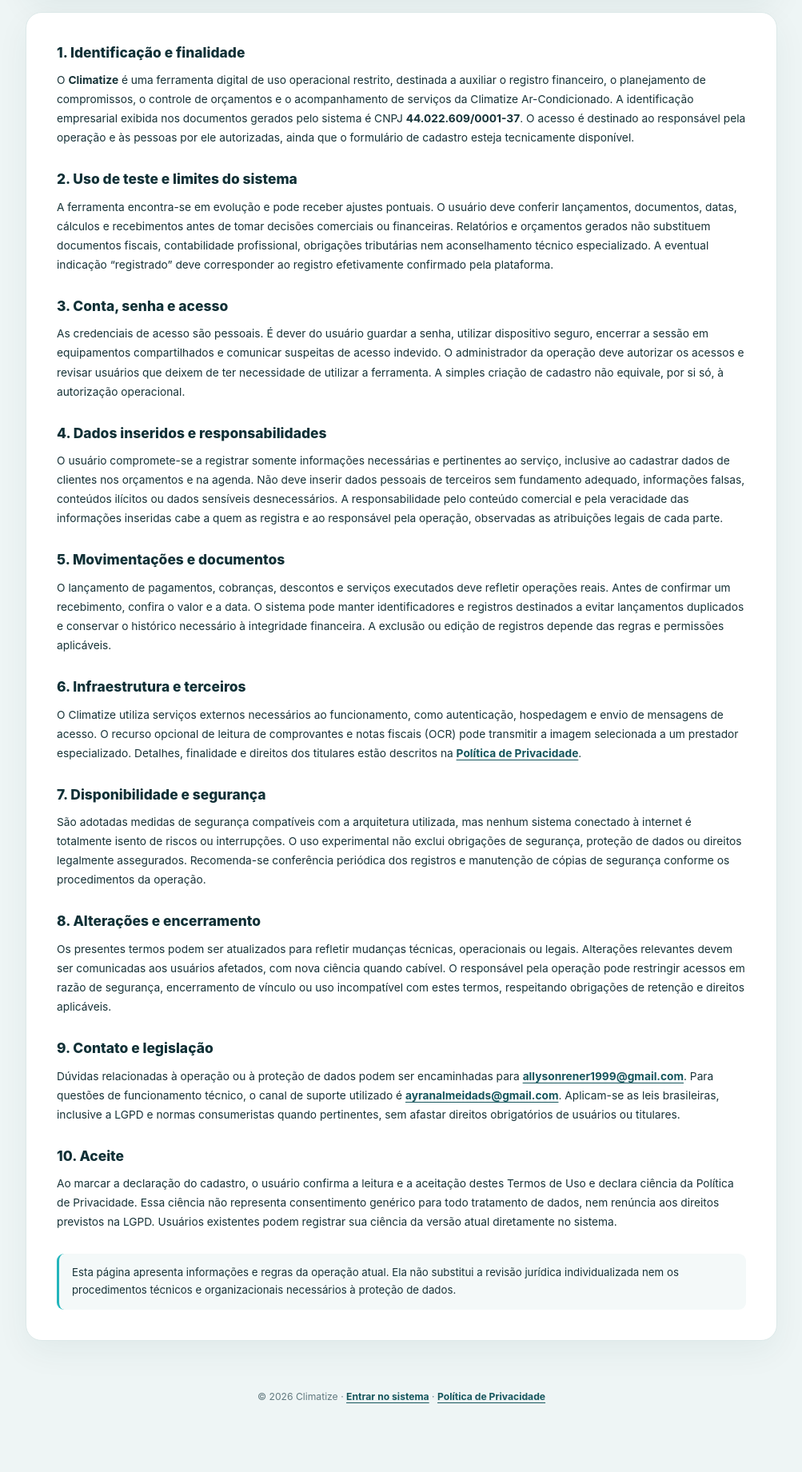
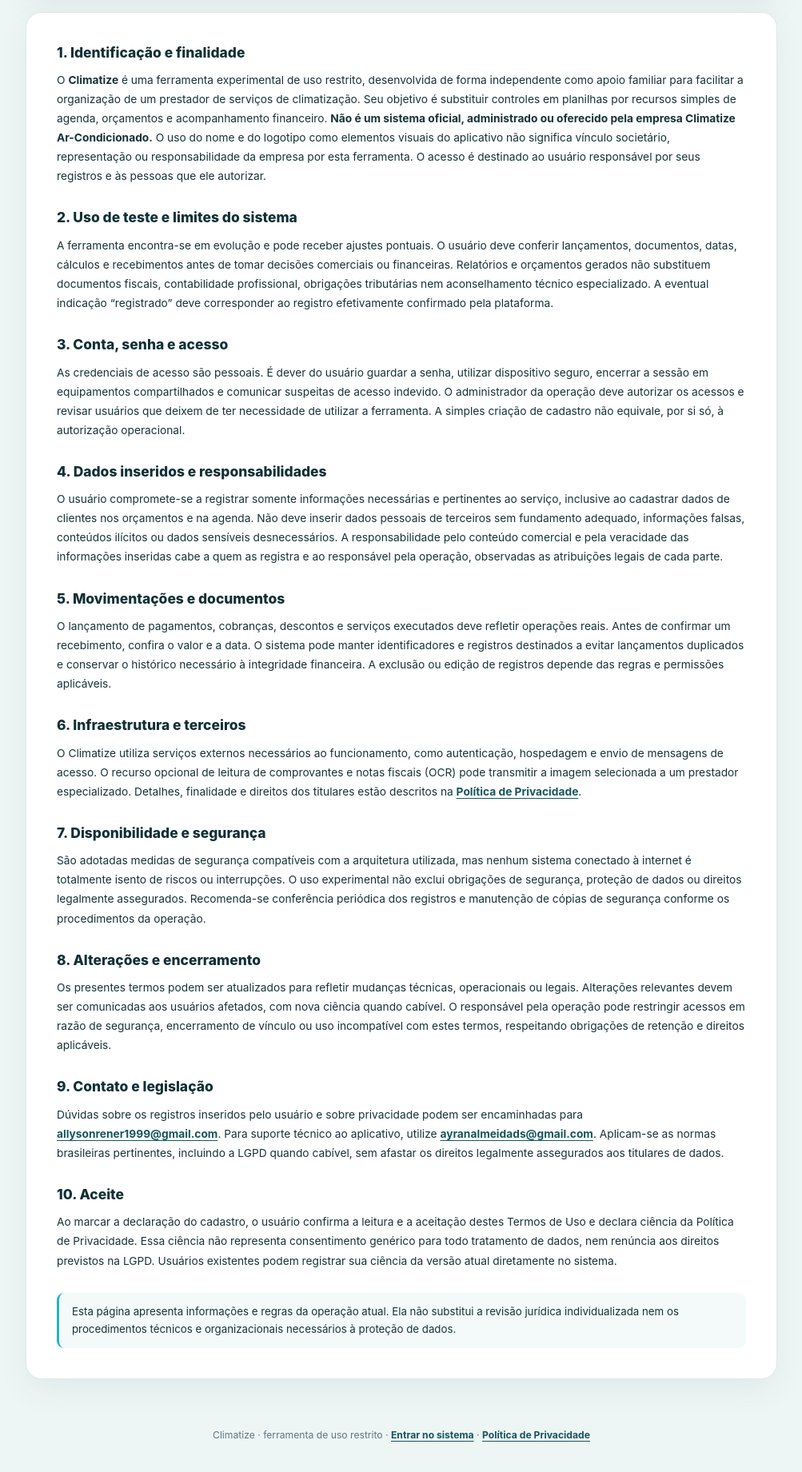
Before and after one commit to ayranalmeidads-bot/climatizefinan, a plain HTML site: page termos.html in a window 1280 px wide. Shown: the part 383-2224 px from the top of the page at 80% size, without its empty margins (138-1141 px from the left). Before the commit the page ends 2176 px from the top, so only its background shows below. Drawn offline with Linux system fonts and the light colour scheme.

Commit message:
Add files via upload

```diff
--- a/termos.html
+++ b/termos.html
@@ -2,7 +2,7 @@
 <html lang="pt-BR"><head><meta charset="utf-8"><meta name="viewport" content="width=device-width, initial-scale=1"><meta name="robots" content="index,follow"><meta name="description" content="Regras objetivas para utilização responsável e segura da ferramenta de gestão Climatize."><meta name="color-scheme" content="light dark"><meta name="theme-color" content="#0d383e"><title>Climatize · Termos de Uso</title>
 <script>(function(){try{var v=localStorage.getItem('climatize_theme_v21');document.documentElement.dataset.theme=v==='dark'||v==='light'?v:'light'}catch(e){document.documentElement.dataset.theme='light'}})();</script>
 <link rel="icon" href="icon-192-v22.png"><link rel="stylesheet" href="ui-v23.css?v=20261117.2340"><link rel="stylesheet" href="legal.css?v=20261117.2350"></head>
-<body class="legal-layout"><header class="legal-header"><div class="legal-brand"><img src="climatize.png" alt="Logo Climatize"><b>Climatize · Gestão de Serviços</b></div><a href="index.html">Voltar ao aplicativo</a></header><main class="legal-content" id="conteudo"><div class="legal-intro"><span class="legal-overline">Transparência e segurança</span><h1>Termos de Uso</h1><p>Regras objetivas para utilização responsável e segura da ferramenta de gestão Climatize.</p><p class="legal-meta">Versão 1.0 · 17/11/2026 · Uso operacional restrito</p><div class="legal-links"><a href="privacidade.html">Consultar Política de Privacidade</a></div></div><article class="legal-main"><section><h2>1. Identificação e finalidade</h2><p>O <strong>Climatize</strong> é uma ferramenta digital de uso operacional restrito, destinada a auxiliar o registro financeiro, o planejamento de compromissos, o controle de orçamentos e o acompanhamento de serviços da Climatize Ar-Condicionado. A identificação empresarial exibida nos documentos gerados pelo sistema é CNPJ <strong>44.022.609/0001-37</strong>. O acesso é destinado ao responsável pela operação e às pessoas por ele autorizadas, ainda que o formulário de cadastro esteja tecnicamente disponível.</p></section>
+<body class="legal-layout"><header class="legal-header"><div class="legal-brand"><img src="climatize.png" alt="Logo Climatize"><b>Climatize · Gestão de Serviços</b></div><a href="index.html">Voltar ao aplicativo</a></header><main class="legal-content" id="conteudo"><div class="legal-intro"><span class="legal-overline">Transparência e segurança</span><h1>Termos de Uso</h1><p>Regras objetivas para utilização responsável e segura da ferramenta de gestão Climatize.</p><p class="legal-meta">Versão 1.0 · 17/11/2026 · Uso operacional restrito</p><div class="legal-links"><a href="privacidade.html">Consultar Política de Privacidade</a></div></div><article class="legal-main"><section><h2>1. Identificação e finalidade</h2><p>O <strong>Climatize</strong> é uma ferramenta experimental de uso restrito, desenvolvida de forma independente como apoio familiar para facilitar a organização de um prestador de serviços de climatização. Seu objetivo é substituir controles em planilhas por recursos simples de agenda, orçamentos e acompanhamento financeiro. <strong>Não é um sistema oficial, administrado ou oferecido pela empresa Climatize Ar-Condicionado.</strong> O uso do nome e do logotipo como elementos visuais do aplicativo não significa vínculo societário, representação ou responsabilidade da empresa por esta ferramenta. O acesso é destinado ao usuário responsável por seus registros e às pessoas que ele autorizar.</p></section>
 <section><h2>2. Uso de teste e limites do sistema</h2><p>A ferramenta encontra-se em evolução e pode receber ajustes pontuais. O usuário deve conferir lançamentos, documentos, datas, cálculos e recebimentos antes de tomar decisões comerciais ou financeiras. Relatórios e orçamentos gerados não substituem documentos fiscais, contabilidade profissional, obrigações tributárias nem aconselhamento técnico especializado. A eventual indicação “registrado” deve corresponder ao registro efetivamente confirmado pela plataforma.</p></section>
 <section><h2>3. Conta, senha e acesso</h2><p>As credenciais de acesso são pessoais. É dever do usuário guardar a senha, utilizar dispositivo seguro, encerrar a sessão em equipamentos compartilhados e comunicar suspeitas de acesso indevido. O administrador da operação deve autorizar os acessos e revisar usuários que deixem de ter necessidade de utilizar a ferramenta. A simples criação de cadastro não equivale, por si só, à autorização operacional.</p></section>
 <section><h2>4. Dados inseridos e responsabilidades</h2><p>O usuário compromete-se a registrar somente informações necessárias e pertinentes ao serviço, inclusive ao cadastrar dados de clientes nos orçamentos e na agenda. Não deve inserir dados pessoais de terceiros sem fundamento adequado, informações falsas, conteúdos ilícitos ou dados sensíveis desnecessários. A responsabilidade pelo conteúdo comercial e pela veracidade das informações inseridas cabe a quem as registra e ao responsável pela operação, observadas as atribuições legais de cada parte.</p></section>
@@ -10,5 +10,5 @@
 <section><h2>6. Infraestrutura e terceiros</h2><p>O Climatize utiliza serviços externos necessários ao funcionamento, como autenticação, hospedagem e envio de mensagens de acesso. O recurso opcional de leitura de comprovantes e notas fiscais (OCR) pode transmitir a imagem selecionada a um prestador especializado. Detalhes, finalidade e direitos dos titulares estão descritos na <a href="privacidade.html">Política de Privacidade</a>.</p></section>
 <section><h2>7. Disponibilidade e segurança</h2><p>São adotadas medidas de segurança compatíveis com a arquitetura utilizada, mas nenhum sistema conectado à internet é totalmente isento de riscos ou interrupções. O uso experimental não exclui obrigações de segurança, proteção de dados ou direitos legalmente assegurados. Recomenda-se conferência periódica dos registros e manutenção de cópias de segurança conforme os procedimentos da operação.</p></section>
 <section><h2>8. Alterações e encerramento</h2><p>Os presentes termos podem ser atualizados para refletir mudanças técnicas, operacionais ou legais. Alterações relevantes devem ser comunicadas aos usuários afetados, com nova ciência quando cabível. O responsável pela operação pode restringir acessos em razão de segurança, encerramento de vínculo ou uso incompatível com estes termos, respeitando obrigações de retenção e direitos aplicáveis.</p></section>
-<section><h2>9. Contato e legislação</h2><p>Dúvidas relacionadas à operação ou à proteção de dados podem ser encaminhadas para <a href="mailto:allysonrener1999@gmail.com">allysonrener1999@gmail.com</a>. Para questões de funcionamento técnico, o canal de suporte utilizado é <a href="mailto:ayranalmeidads@gmail.com">ayranalmeidads@gmail.com</a>. Aplicam-se as leis brasileiras, inclusive a LGPD e normas consumeristas quando pertinentes, sem afastar direitos obrigatórios de usuários ou titulares.</p></section>
-<section><h2>10. Aceite</h2><p>Ao marcar a declaração do cadastro, o usuário confirma a leitura e a aceitação destes Termos de Uso e declara ciência da Política de Privacidade. Essa ciência não representa consentimento genérico para todo tratamento de dados, nem renúncia aos direitos previstos na LGPD. Usuários existentes podem registrar sua ciência da versão atual diretamente no sistema.</p></section><div class="legal-note">Esta página apresenta informações e regras da operação atual. Ela não substitui a revisão jurídica individualizada nem os procedimentos técnicos e organizacionais necessários à proteção de dados.</div></article></main><footer class="legal-footer">© 2026 Climatize · <a href="index.html">Entrar no sistema</a> · <a href="privacidade.html">Política de Privacidade</a></footer></body></html>
+<section><h2>9. Contato e legislação</h2><p>Dúvidas sobre os registros inseridos pelo usuário e sobre privacidade podem ser encaminhadas para <a href="mailto:allysonrener1999@gmail.com">allysonrener1999@gmail.com</a>. Para suporte técnico ao aplicativo, utilize <a href="mailto:ayranalmeidads@gmail.com">ayranalmeidads@gmail.com</a>. Aplicam-se as normas brasileiras pertinentes, incluindo a LGPD quando cabível, sem afastar os direitos legalmente assegurados aos titulares de dados.</p></section>
+<section><h2>10. Aceite</h2><p>Ao marcar a declaração do cadastro, o usuário confirma a leitura e a aceitação destes Termos de Uso e declara ciência da Política de Privacidade. Essa ciência não representa consentimento genérico para todo tratamento de dados, nem renúncia aos direitos previstos na LGPD. Usuários existentes podem registrar sua ciência da versão atual diretamente no sistema.</p></section><div class="legal-note">Esta página apresenta informações e regras da operação atual. Ela não substitui a revisão jurídica individualizada nem os procedimentos técnicos e organizacionais necessários à proteção de dados.</div></article></main><footer class="legal-footer">Climatize · ferramenta de uso restrito · <a href="index.html">Entrar no sistema</a> · <a href="privacidade.html">Política de Privacidade</a></footer></body></html>
```
Also changed, not shown: privacidade.html (+3 -3 lines).
